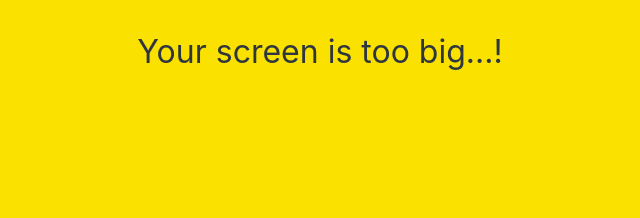
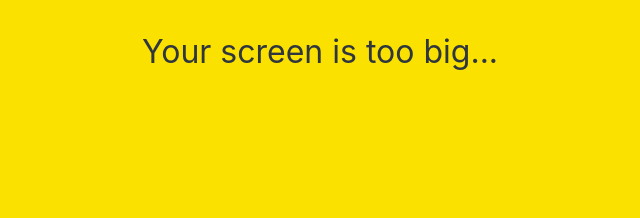
Before and after one commit to junzerokim/kakaotalk-clone, a plain HTML site: page index.html in a window 1280 px wide. Shown: the part 348-566 px from the top of the page, 320-960 px from the left. Drawn offline with Linux system fonts and the light colour scheme.

Commit message:
first commit

```diff
--- a/index.html
+++ b/index.html
@@ -36,7 +36,7 @@
   </form>
 
   <div id="no-mobile">
-    <span>Your screen is too big...!</span>
+    <span>Your screen is too big...</span>
   </div>
 
   <script src="https://kit.fontawesome.com/8c6d1c02ca.js" crossorigin="anonymous"></script>
```
